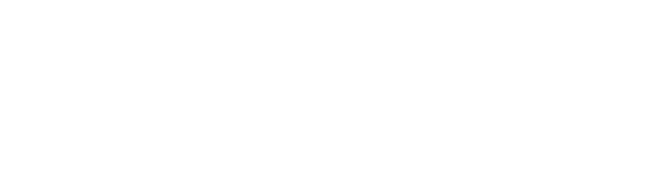
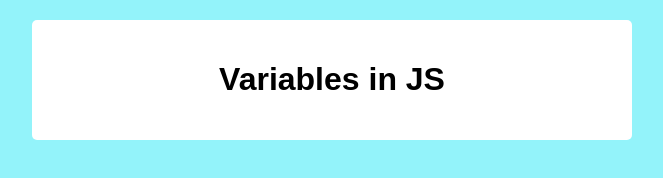
Before and after one commit to Yuriybidjo/js-exercises, a plain HTML site: page index.html in a window 1280 px wide. Shown: the whole page, without its empty margins (308-971 px from the left). Drawn offline with Linux system fonts and the light colour scheme.

Commit message:
Add main.js and initialized varibles

```diff
--- a/index.html
+++ b/index.html
@@ -4,8 +4,14 @@
   <meta charset="UTF-8">
   <meta name="viewport" content="width=device-width, initial-scale=1.0">
   <title>Exercise 1 | variables</title>
+  <link rel="stylesheet" href="style.css">
 </head>
 <body>
+<main class="main-content">
+  <h1>Variables in JS</h1>
+</main>
 
+
+  <script src="main.js"></script>
 </body>
 </html>
--- /dev/null
+++ b/main.js
@@ -0,0 +1,9 @@
+let userAgeValue = 20;
+let userNameNickname = 'Bond';
+
+console.log(userAgeValue, userNameNickname,);
+
+userAgeValue = 50;
+userNameNickname = 'Bill';
+
+console.log(userAgeValue, userNameNickname,);
--- /dev/null
+++ b/style.css
@@ -0,0 +1,28 @@
+*,
+*::before,
+*::after {
+    box-sizing: border-box;
+}
+
+body {
+  margin: 0;
+  margin-block-start: 20px;
+  height: 100%;
+  display: flex;
+  flex-direction: column;
+  justify-content: start;
+  align-items: center;
+  font-family: 'Arial';
+  background-color: #93f3fa;
+}
+h1{
+  text-align: center;
+}
+
+.main-content {
+  width: 100%;
+  max-width: 600px;
+  padding: 20px;
+  border-radius: 5px;
+  background-color: #fff;
+}
```
